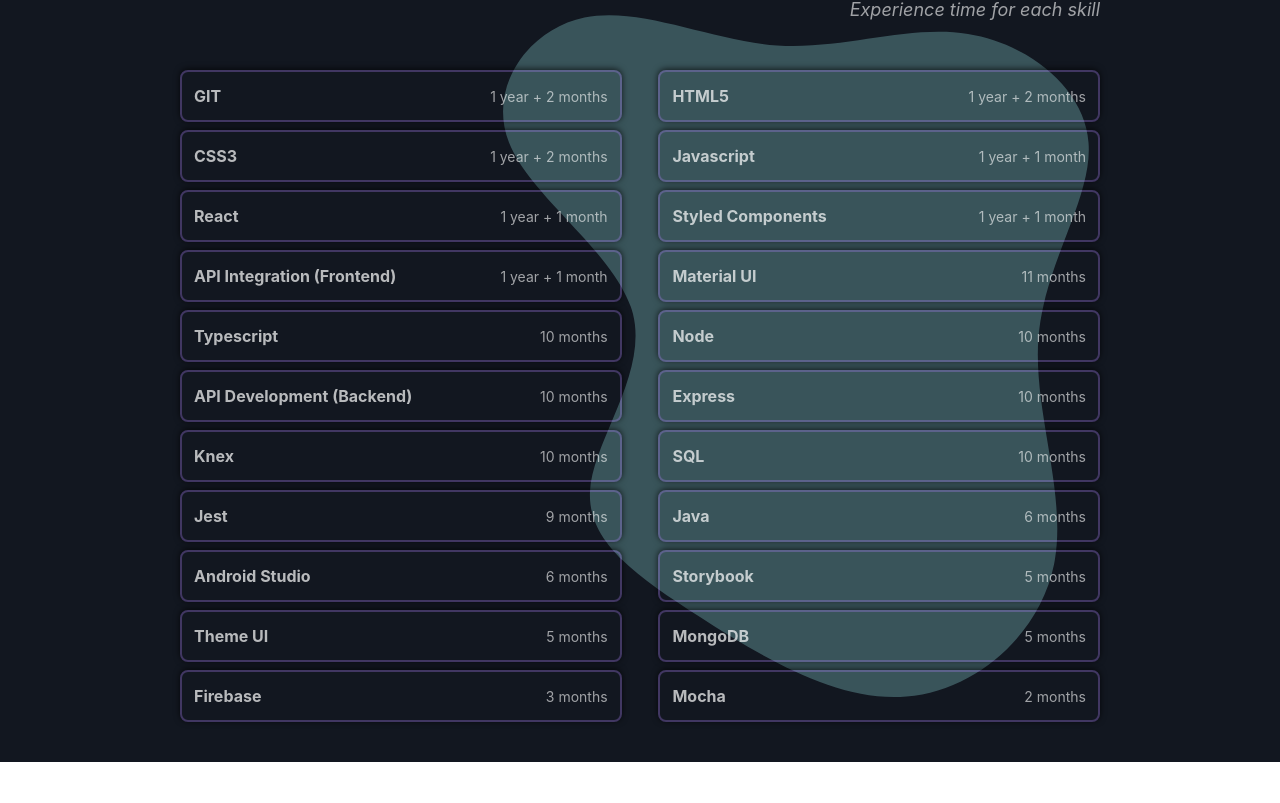
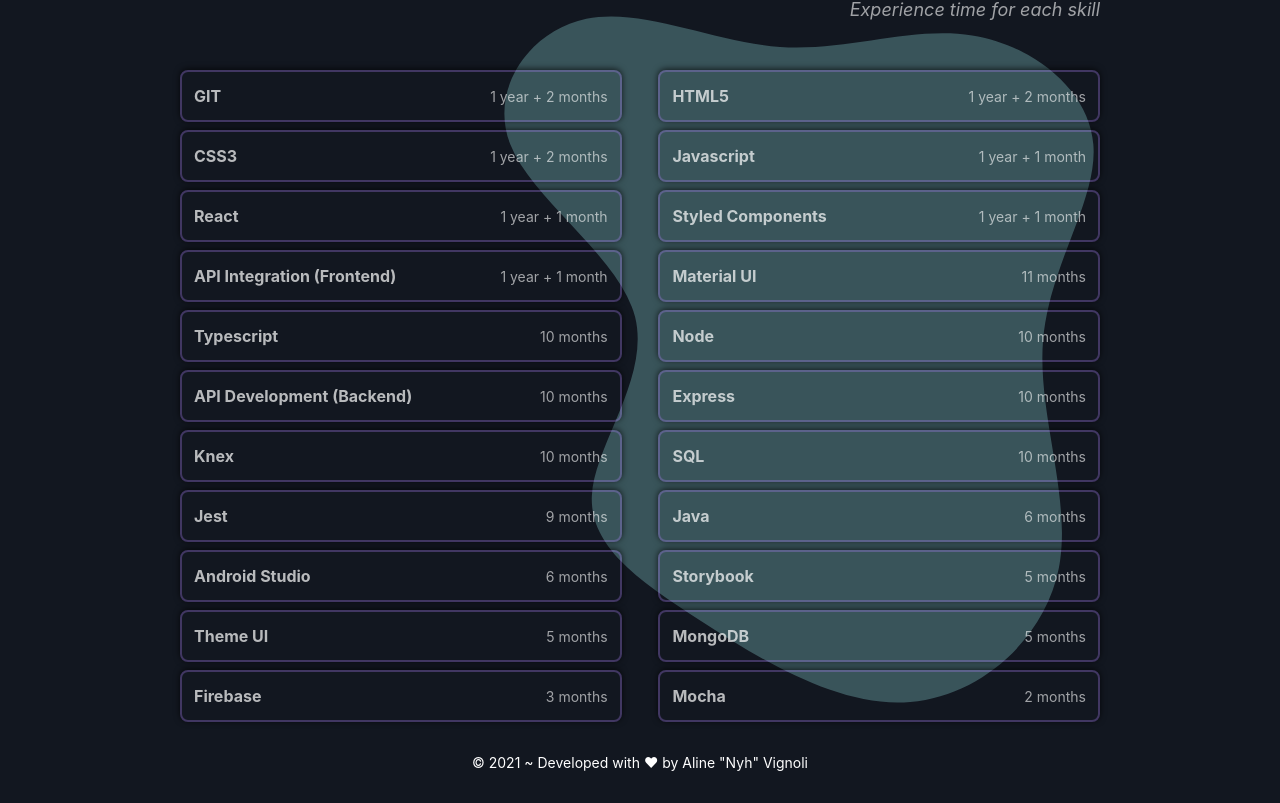
Before and after one commit to nyhvignoli/skills-clockwork, a React (Create React App) app: page / in a window 1280 px wide. Shown: the part 203-1006 px from the top of the page. Before the commit the page ends 965 px from the top, so only its background shows below. Built offline with nearby package versions, Linux system fonts and the light colour scheme.

Commit message:
add footer signature

```diff
--- a/src/App.css
+++ b/src/App.css
@@ -124,6 +124,11 @@
   margin-bottom: 8px;
 }
 
+footer {
+  margin-top: 24px;
+  font-size: 14px;
+}
+
 @media (min-width: 1200px) {
   .App {
     padding-right: 180px;
--- a/src/App.js
+++ b/src/App.js
@@ -105,6 +105,7 @@
           )
         })}
       </div>
+      <footer>© 2021 ~ Developed with ♥ by Aline "Nyh" Vignoli</footer>
     </div>
   )
 }
```
